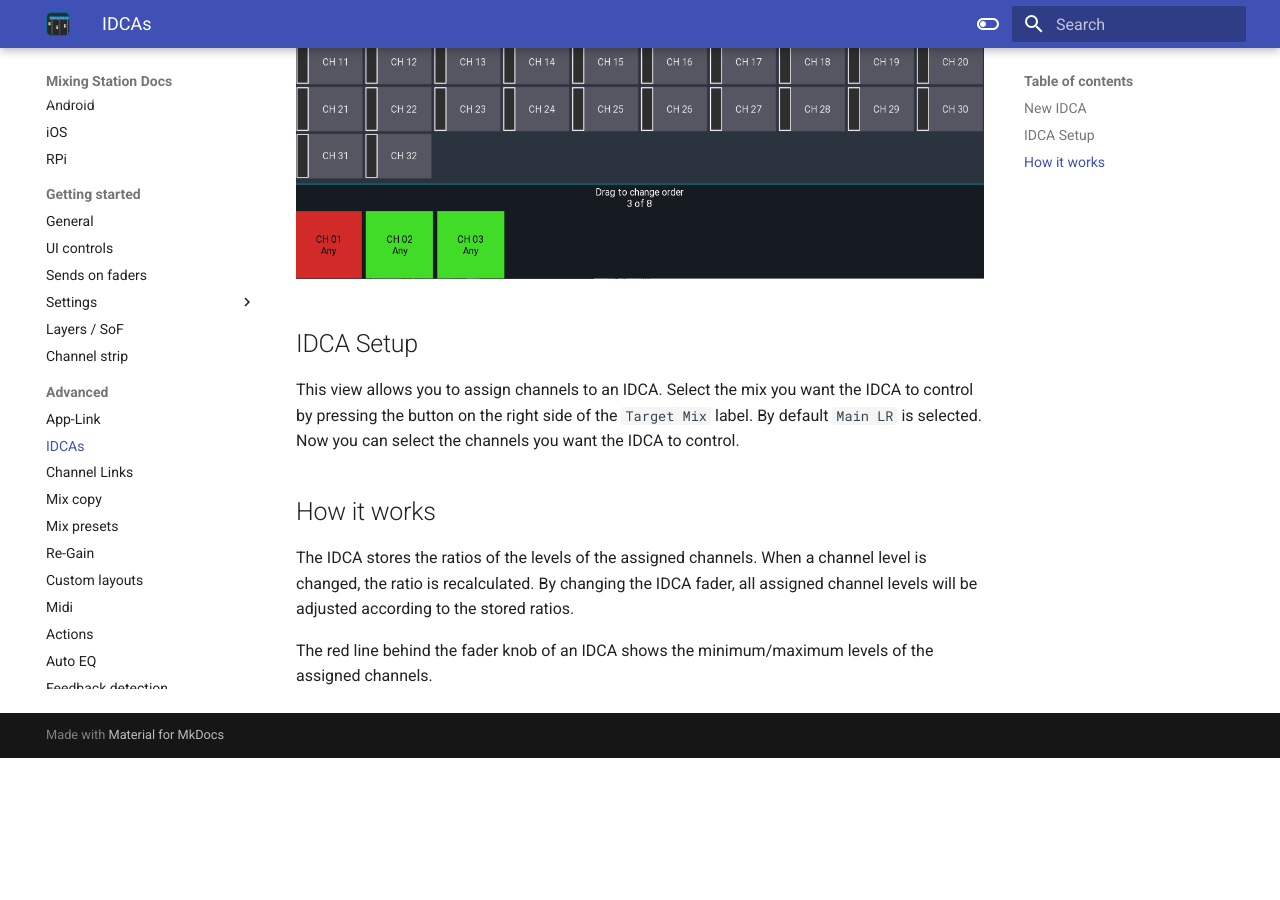
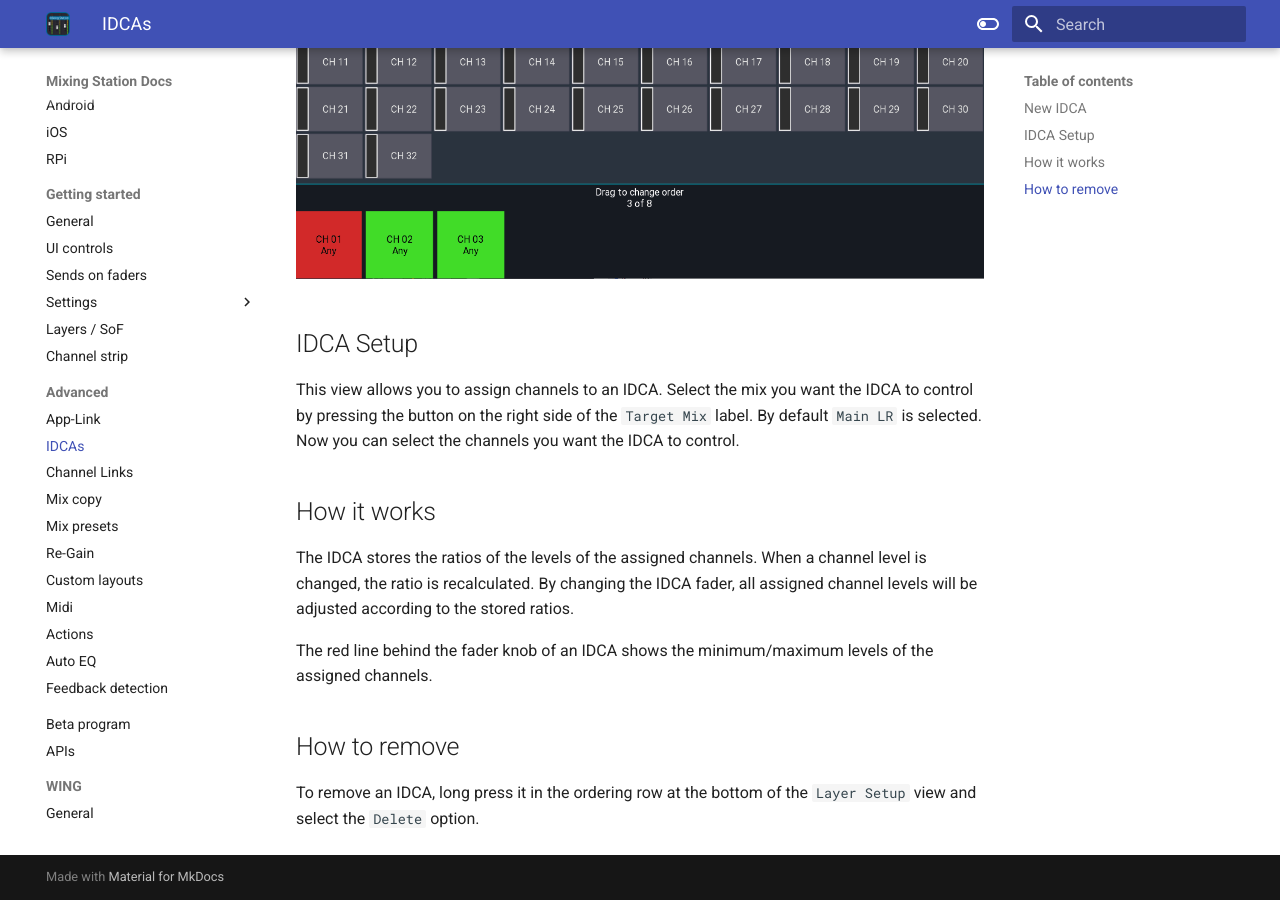
Before and after one commit to davidgiga1993/mixing-station-docs, an MkDocs documentation site: the page built from docs/layer-idcas.md, in a window 1280 px wide and 900 px high, scrolled down 590 px. Built offline with MkDocs 1.6.1 and Material for MkDocs 9.7.7, drawn with Linux system fonts in a browser that asks for light colours; before the commit the page ends 1348 px from its top, so only the background shows below that.

Commit message:
docs: explain the removal of an IDCA
Closes #11

```diff
--- a/docs/layer-idcas.md
+++ b/docs/layer-idcas.md
@@ -22,3 +22,7 @@
 By changing the IDCA fader, all assigned channel levels will be adjusted according to the stored ratios.
 
 The red line behind the fader knob of an IDCA shows the minimum/maximum levels of the assigned channels.
+
+## How to remove
+To remove an IDCA, long press it in the ordering row at the
+bottom of the `Layer Setup` view and select the `Delete` option.
```
